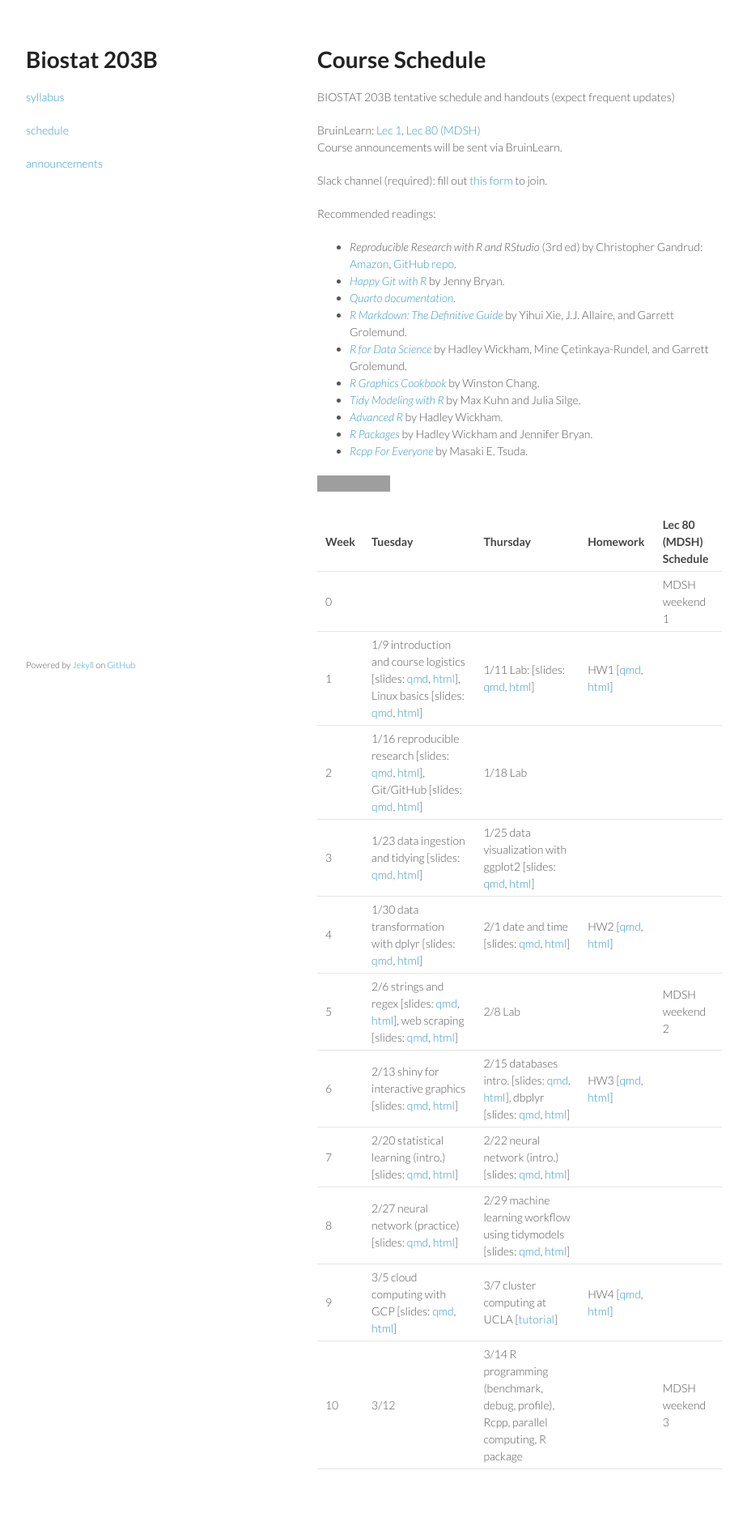
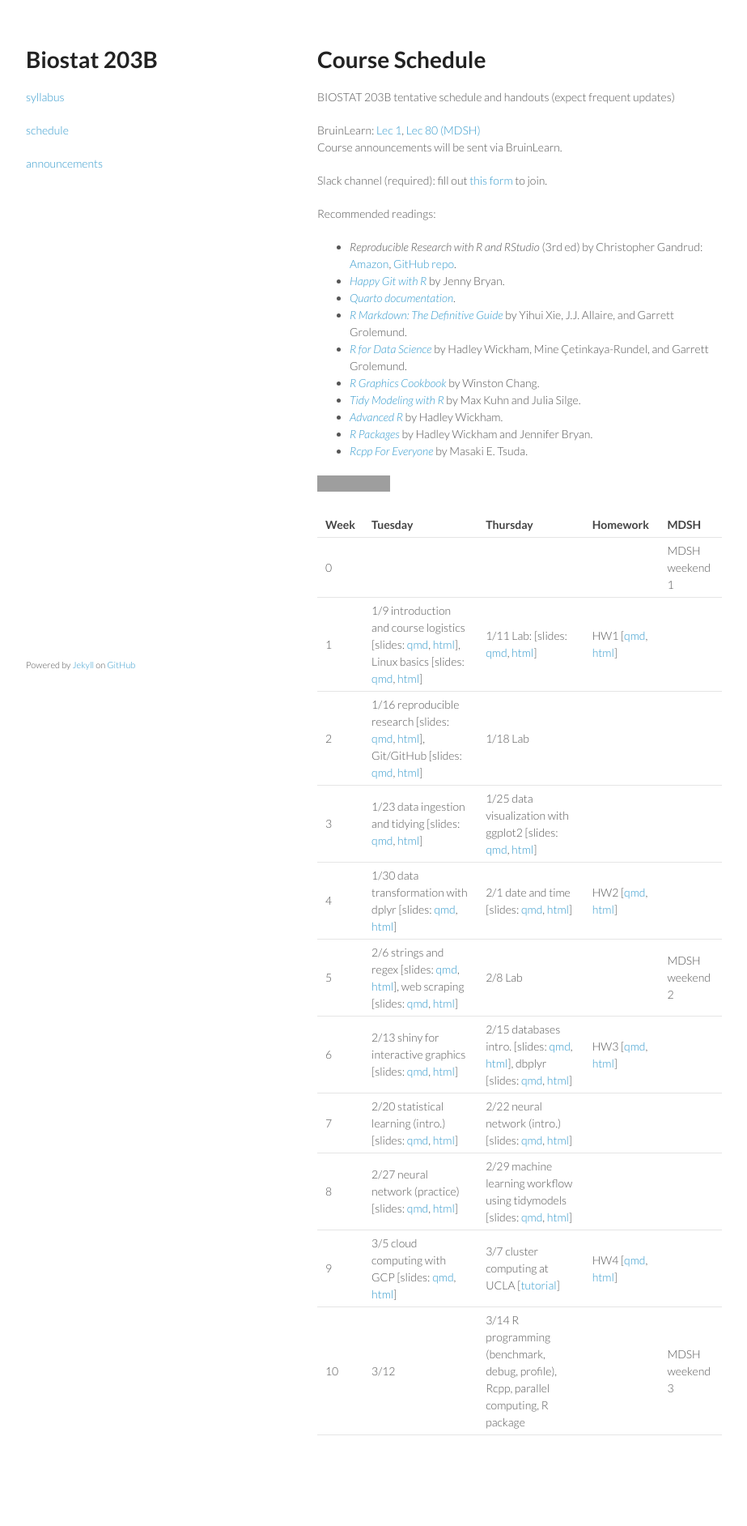
Before and after one commit to ucla-biostat-203b/2024winter, a Jekyll site: the page built from schedule/schedule.md, in a window 1280 px wide. Shown: the whole page at 81% size, without its empty margins (178-1101 px from the left). Built offline with Jekyll 4.4.1, drawn with Linux system fonts in a browser that asks for light colours; after the commit the page ends 1842 px from its top, so only the background shows below that; grey boxes are pictures that could not be loaded.

Commit message:
tweek column width

```diff
--- a/schedule/schedule.md
+++ b/schedule/schedule.md
@@ -27,8 +27,8 @@
 
 [![Binder](https://mybinder.org/badge_logo.svg)](https://mybinder.org/v2/gh/ucla-biostat-203b/2024winter/master?urlpath=rstudio)
 
-| Week | Tuesday | Thursday | Homework | Lec 80 (MDSH) Schedule |
-|:-----------|:------------|:------------|:------------|:------------|
+| Week | Tuesday | Thursday | Homework | MDSH |
+|:-----------|:------------|:------------|:------------|:---------------|
 | 0 | | | | MDSH weekend 1 |
 | 1 | 1/9 introduction and course logistics \[slides: [qmd](https://raw.githubusercontent.com/ucla-biostat-203b/2024winter/master/slides/01-intro/intro.qmd), [html](../slides/01-intro/intro.html)\], Linux basics \[slides: [qmd](https://raw.githubusercontent.com/ucla-biostat-203b/2024winter/master/slides/02-linux/linux.qmd), [html](../slides/02-linux/linux.html)\] | 1/11 Lab: \[slides: [qmd](https://raw.githubusercontent.com/ucla-biostat-203b/2024winter/master/labs/lab01/lab01.qmd), [html](../labs/lab01/lab01.html)\] | HW1 \[[qmd](https://raw.githubusercontent.com/ucla-biostat-203b/2024winter/master/hw/hw1/hw1.qmd), [html](../hw/hw1/hw1.html)\] |
 | 2 | 1/16 reproducible research \[slides: [qmd](https://raw.githubusercontent.com/ucla-biostat-203b/2024winter/master/slides/03-repres/repres.qmd), [html](../slides/03-repres/repres.html)\], Git/GitHub \[slides: [qmd](https://raw.githubusercontent.com/ucla-biostat-203b/2024winter/master/slides/04-git/git.qmd), [html](../slides/04-git/git.html)\] | 1/18 Lab | |
```
